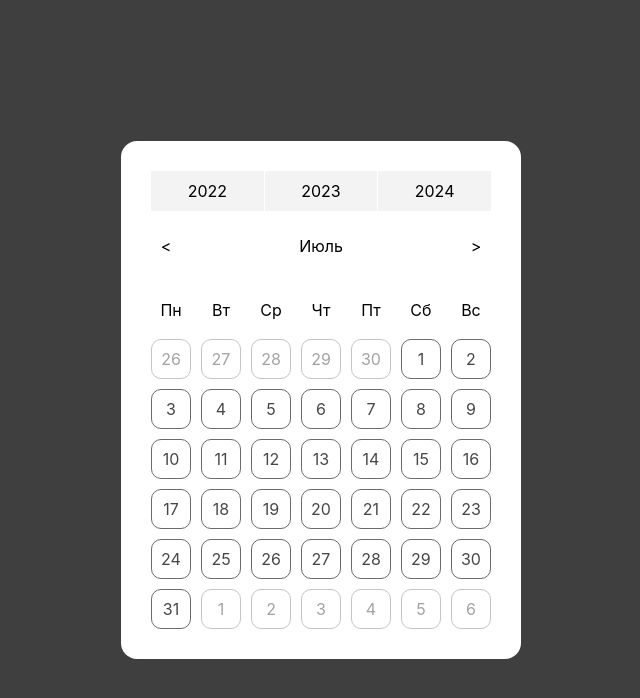
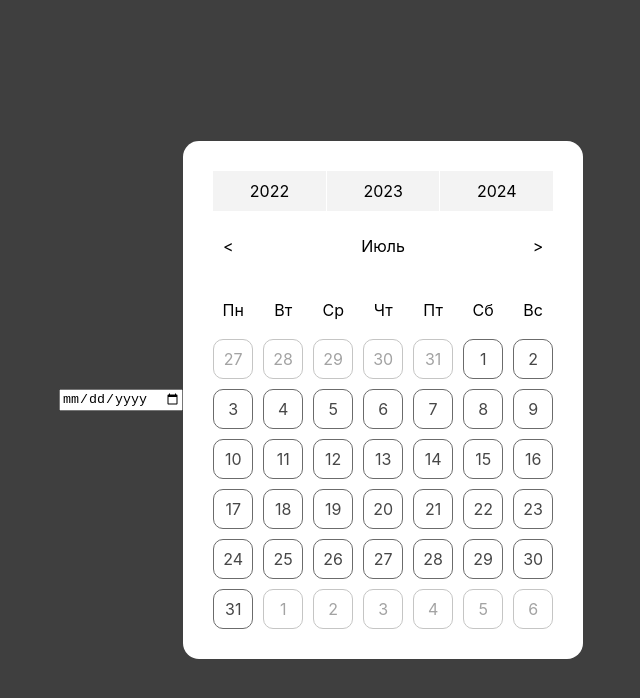
Before and after one commit to kabanooovd/custom_calendar, a React (Create React App) app: page / in a window 1280 px wide. Shown: the top 698 px of the page, without its empty margins (319-959 px from the left). Built offline with nearby package versions, Linux system fonts and the light colour scheme.

Commit message:
fix and debug

```diff
--- a/src/App.tsx
+++ b/src/App.tsx
@@ -1,14 +1,22 @@
-import React from 'react';
-import logo from './logo.svg';
-import './App.css';
-import { Calendar } from './Calendar/Calendar';
+import React from "react";
+import logo from "./logo.svg";
+import "./App.css";
+import { Calendar } from "./Calendar/Calendar";
 
 function App() {
-  return (
-    <div className="App">
-      <Calendar />
-    </div>
-  );
+    return (
+        <div className="App">
+            <input type="date" />
+            <br />
+            <br />
+            <br />
+            <br />
+            <br />
+            <br />
+
+            <Calendar />
+        </div>
+    );
 }
 
 export default App;
--- a/src/Calendar/Calendar.css
+++ b/src/Calendar/Calendar.css
@@ -4,12 +4,6 @@
     border-radius: 16px;
     margin-bottom: 0;
     padding: 30px;
-    transition: margin-bottom 0.3s;
-    transition-timing-function: cubic-bezier(0.25, 1.9, 0.71, 0.56);
-}
-
-.custom_calendar__container:hover {
-    margin-bottom: 20px;
 }
 
 .custom_calendar_content__wrapper {
--- a/src/Calendar/Calendar.tsx
+++ b/src/Calendar/Calendar.tsx
@@ -2,17 +2,16 @@ import React from "react";
 import "./Calendar.css";
 import {
     MONTHS_MAPPER,
-    WEEK_DAYS_MAPPER,
     WEEK_DAYS_RUS_MAPPER,
     onGetDaysInMonth,
-    onGetPrevDays,
+    onGetOtherMonthDays,
 } from "./utils";
 import { Days } from "./Day/Days";
 
 export const Calendar = () => {
 
 
-    const currentDate =                         new Date("2023/07/25");
+    const currentDate =                         new Date();
     const initialMonth =                        currentDate.getMonth() + 1;
     const initialYear =                         currentDate.getFullYear();
     const [currnetMonth, setCurrnetMonth] =     React.useState(initialMonth);
@@ -21,24 +20,12 @@ export const Calendar = () => {
     const initWeekDayInMonth =                  currentDaysList[0].getDay();
     const endWeekDayInMonth =                   currentDaysList[currentDaysList.length - 1].getDay();
     const weekDays =                            new Array(7).fill(null);
-    const firstWeekDay =                        WEEK_DAYS_MAPPER[initWeekDayInMonth];
-    const lastWeekDay =                         WEEK_DAYS_MAPPER[endWeekDayInMonth];
-    const prevDays =                            onGetPrevDays(
-                                                    onGetDaysInMonth(
-                                                        currnetMonth > 1 ? currnetMonth - 1 : 12,
-                                                        currnetMonth > 1 ? currentYear : currentYear - 1
-                                                    ),
-                                                    firstWeekDay
-                                                );
-
-    const nexDays =                             onGetDaysInMonth(currnetMonth + 1, currentYear)
-                                                    .slice(0, 6 - lastWeekDay);
+    const prevDays =                            onGetOtherMonthDays(onGetDaysInMonth(currnetMonth, currentYear), initWeekDayInMonth, "prev");
+    const nexDays =                             onGetOtherMonthDays(onGetDaysInMonth(currnetMonth, currentYear), endWeekDayInMonth, "next");
 
 
 
 
-
-    // console.log("==> " , foo(12, 12, "+"))
 
     const onSwitchMonth = (option: "next" | "prev") => {
         if (option === "next") {
--- a/src/Calendar/utils.ts
+++ b/src/Calendar/utils.ts
@@ -20,16 +20,22 @@ export const onFormatDate = (date: string) => {
     };
 };
 
-// Метод принимает список дат пред месяца и номер дня текущей недели
-export const onGetPrevDays = (
-    prevMonthDaysList: Date[],
-    firstWeekDayOfCurrentMonth: number
+// Метод принимает список дней в месяце, номер дня недели по ЖС и опцию (последняя неделя предыдущего месяца или 1я неделя следующего месяца)
+export const onGetOtherMonthDays = (
+    otherMonthDaysList: Date[],
+    weekDayOfCurrentMonth: number,
+    opt: "prev" | "next"
 ): Date[] => {
-    if (firstWeekDayOfCurrentMonth > 0) {
-        // console.log("==> ", firstWeekDayOfCurrentMonth)
-        return prevMonthDaysList.slice(-firstWeekDayOfCurrentMonth);
+    const MAPPER: Record<"prev" | "next", Date[]> = {
+        prev: [],
+        next: otherMonthDaysList.slice(0, 6),
+    };
+    const day = (weekDayOfCurrentMonth === 0 ? 7 : weekDayOfCurrentMonth) - 1;
+    if (day > 0) {
+        if (opt === "prev") return otherMonthDaysList.slice(-day);
+        if (opt === "next") return otherMonthDaysList.slice(0, 6 - day);
     }
-    return [];
+    return MAPPER[opt];
 };
 
 export const MONTHS_MAPPER: Record<number, string> = {
@@ -56,13 +62,3 @@ export const WEEK_DAYS_RUS_MAPPER: Record<number, string> = {
     5: "Сб",
     6: "Вс",
 };
-
-export const WEEK_DAYS_MAPPER: Record<number, number> = {
-    1: 0,
-    2: 1,
-    3: 2,
-    4: 3,
-    5: 4,
-    6: 5,
-    0: 6,
-};
```
